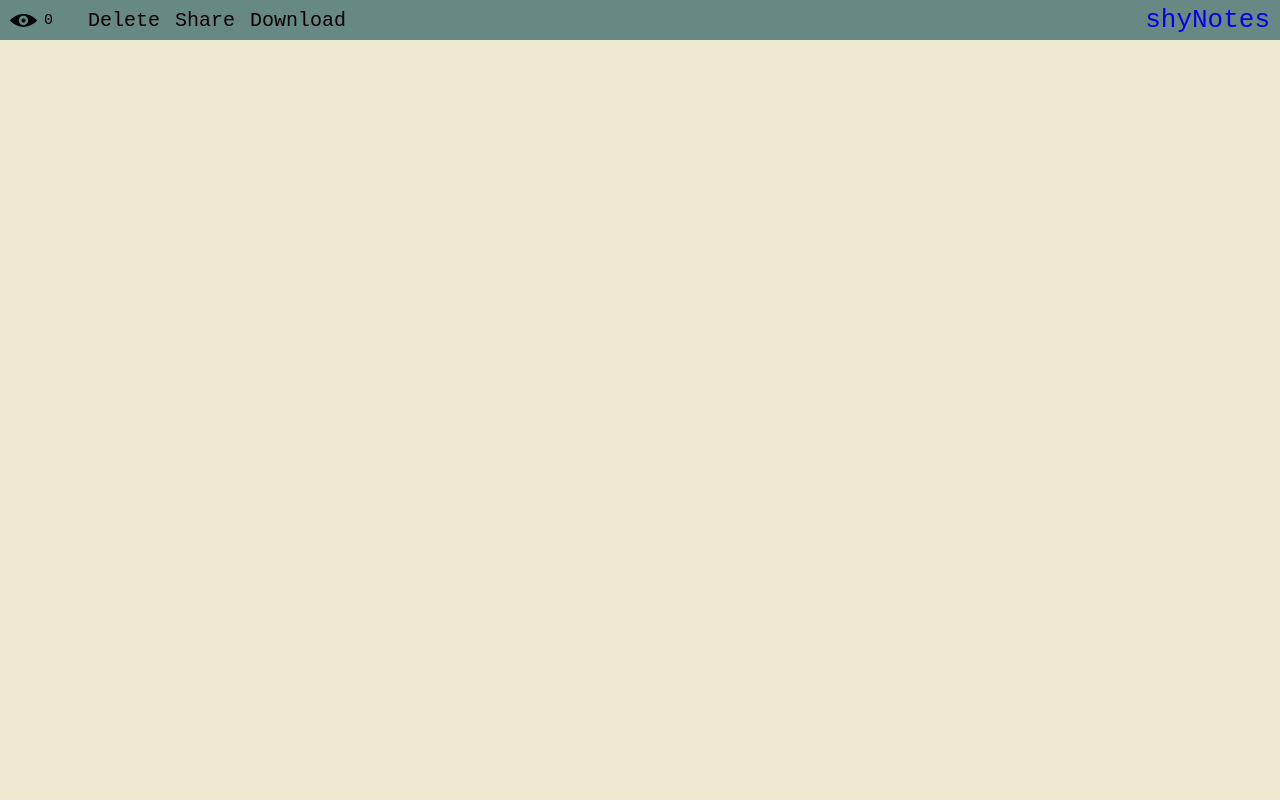
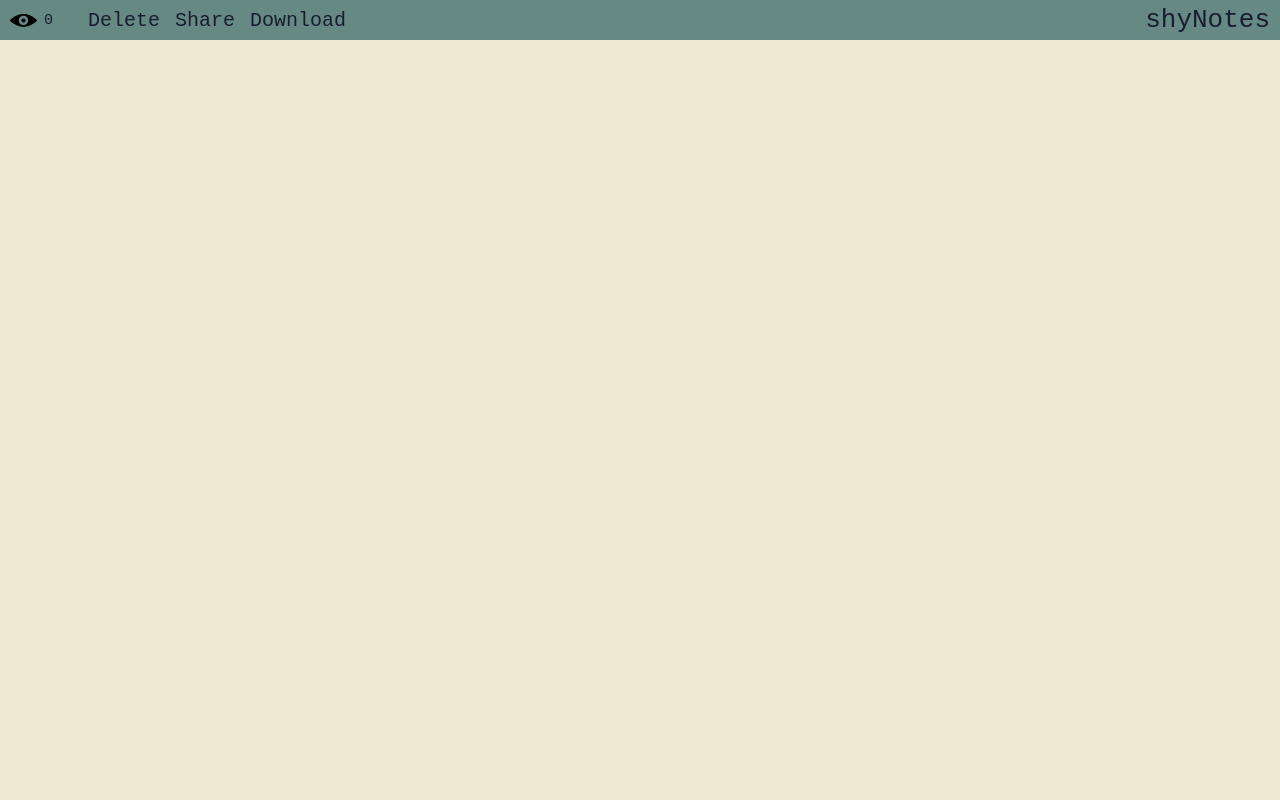
Before and after one commit to Jphn/shynotes-reactjs, a React (Vite) app: page /1 in a window 1280 px wide. Built offline with nearby package versions, Linux system fonts and the light colour scheme; a web font is replaced by a local one.

Commit message:
style(Global): define default color

```diff
--- a/src/styles/Global.ts
+++ b/src/styles/Global.ts
@@ -1,4 +1,5 @@
 import { globalCss } from '@stitches/react';
+import Colors from './Colors';
 
 export default globalCss({
 	'@import': [
@@ -13,6 +14,7 @@ export default globalCss({
 		textDecoration: 'none',
 
 		fontFamily: "'Fragment Mono', monospace",
+		color: Colors.darker,
 	},
 
 	html: {
```
